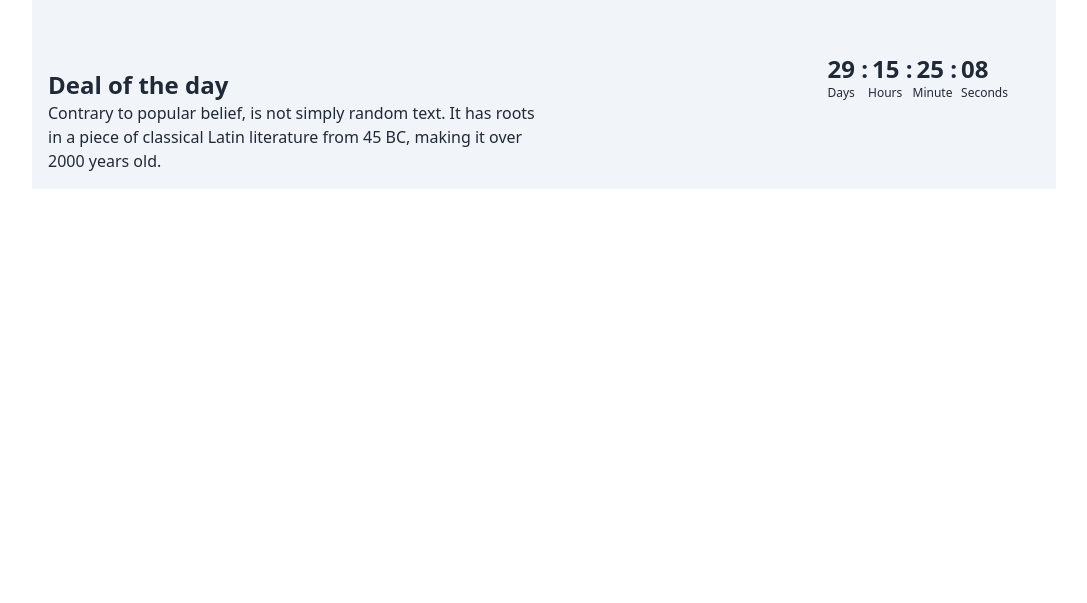
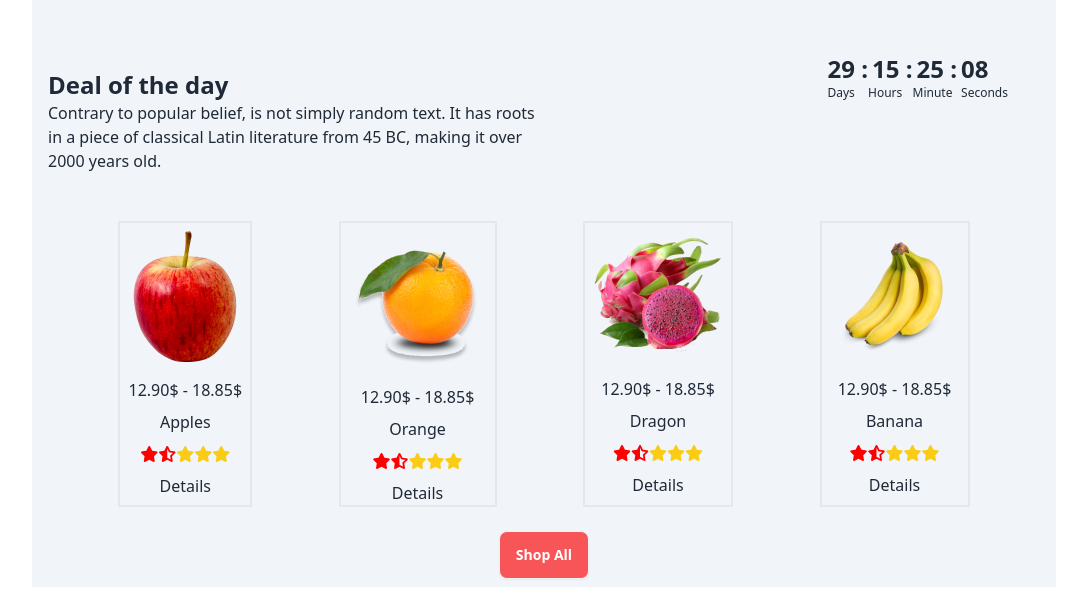
Before and after one commit to A01711575013/Fruit-web-home, a plain HTML site: page index.html in a window 1280 px wide. Shown: the part 579-1182 px from the top of the page, without its empty margins (96-1183 px from the left). Before the commit the page ends 880 px from the top, so only its background shows below. Drawn offline with nearby package versions, Linux system fonts and the light colour scheme.

Commit message:
Deal cart end

```diff
--- a/index.html
+++ b/index.html
@@ -13,6 +13,10 @@
     <link rel="preconnect" href="https://fonts.googleapis.com">
     <link rel="preconnect" href="https://fonts.gstatic.com" crossorigin>
     <link href="https://fonts.googleapis.com/css2?family=Lato:wght@400;700;900&display=swap" rel="stylesheet">
+    <!-- Font Awasom cdn -->
+    <link rel="stylesheet" href="https://cdnjs.cloudflare.com/ajax/libs/font-awesome/6.5.1/css/all.min.css"
+        integrity="sha512-DTOQO9RWCH3ppGqcWaEA1BIZOC6xxalwEsw9c2QQeAIftl+Vegovlnee1c9QX4TctnWMn13TZye+giMm8e2LwA=="
+        crossorigin="anonymous" referrerpolicy="no-referrer" />
     <style>
         .font-lato {
             font-family: 'Lato', sans-serif;
@@ -99,10 +103,11 @@
 
         </div>
         <!-- Deal of the day -->
-        <div class="flex flex-col md:flex-row justify-between px-4  my-28">
+        <div class="flex flex-col md:flex-row justify-between px-4  mt-28 mb-8">
             <div class="py-4 md:w-2/4">
                 <h1 class="text-2xl font-bold">Deal of the day</h1>
-                <p>Contrary to popular belief, is not simply random text. It has roots  in a  piece of classical  Latin literature from 45 BC, making it over 2000 years old.</p>
+                <p>Contrary to popular belief, is not simply random text. It has roots in a piece of classical Latin
+                    literature from 45 BC, making it over 2000 years old.</p>
             </div>
             <div class="flex pr-8">
                 <div>
@@ -123,6 +128,107 @@
                 </div>
             </div>
         </div>
+        <!-- Deal Cart section -->
+        <div class="flex flex-col md:flex-row justify-evenly">
+            <!-- Apple part -->
+            <div class="text-center border-2 ">
+                <div class="flex justify-center items-center">
+                    <img class="p-2" src="images/fruit6.png" alt="">
+                </div>
+
+                <div>
+                    <h1 class="p-2">
+                        12.90$ - 18.85$
+                    </h1>
+                </div>
+                <div>
+                    <h3>Apples</h3>
+                </div>
+                <div class="flex justify-center p-2">
+                    <div class="text-[red]"><i class="fa-solid fa-star"></i></div>
+                    <div class="text-[red]"><i class="fa-solid fa-star-half-stroke"></i></div>
+                    <div class="text-yellow-400"><i class="fa-solid fa-star"></i></div>
+                    <div class="text-yellow-400"><i class="fa-solid fa-star"></i></div>
+                    <div class="text-yellow-400"><i class="fa-solid fa-star"></i></div>
+                </div>
+                <h1>Details</h1>
+            </div>
+            <!-- Orange part -->
+            <div class="text-center border-2 ">
+                <div class="flex justify-center items-center">
+                    <img class="p-2" src="images/fruit7.png" alt="">
+                </div>
+
+
+                <div>
+                    <h1 class="p-2">
+                        12.90$ - 18.85$
+                    </h1>
+                </div>
+                <div>
+                    <h3>Orange</h3>
+                </div>
+                <div class="flex justify-center p-2">
+                    <div class="text-[red]"><i class="fa-solid fa-star"></i></div>
+                    <div class="text-[red]"><i class="fa-solid fa-star-half-stroke"></i></div>
+                    <div class="text-yellow-400"><i class="fa-solid fa-star"></i></div>
+                    <div class="text-yellow-400"><i class="fa-solid fa-star"></i></div>
+                    <div class="text-yellow-400"><i class="fa-solid fa-star"></i></div>
+                </div>
+                <h1>Details</h1>
+            </div>
+            <!-- Dragon part -->
+            <div class="text-center border-2 ">
+                <div class="flex justify-center items-center">
+                    <img class="p-2" src="images/fruit8.png" alt="">
+                </div>
+
+
+                <div>
+                    <h1 class="p-2">
+                        12.90$ - 18.85$
+                    </h1>
+                </div>
+                <div>
+                    <h3>Dragon</h3>
+                </div>
+                <div class="flex justify-center p-2">
+                    <div class="text-[red]"><i class="fa-solid fa-star"></i></div>
+                    <div class="text-[red]"><i class="fa-solid fa-star-half-stroke"></i></div>
+                    <div class="text-yellow-400"><i class="fa-solid fa-star"></i></div>
+                    <div class="text-yellow-400"><i class="fa-solid fa-star"></i></div>
+                    <div class="text-yellow-400"><i class="fa-solid fa-star"></i></div>
+                </div>
+                <h1>Details</h1>
+            </div>
+            <!-- Banana Part -->
+            <div class="text-center border-2 ">
+                <div class="flex justify-center items-center">
+                    <img class="p-2" src="images/fruit9.png" alt="">
+                </div>
+
+
+                <div>
+                    <h1 class="p-2">
+                        12.90$ - 18.85$
+                    </h1>
+                </div>
+                <div>
+                    <h3>Banana</h3>
+                </div>
+                <div class="flex justify-center p-2">
+                    <div class="text-[red]"><i class="fa-solid fa-star"></i></div>
+                    <div class="text-[red]"><i class="fa-solid fa-star-half-stroke"></i></div>
+                    <div class="text-yellow-400"><i class="fa-solid fa-star"></i></div>
+                    <div class="text-yellow-400"><i class="fa-solid fa-star"></i></div>
+                    <div class="text-yellow-400"><i class="fa-solid fa-star"></i></div>
+                </div>
+                <h1>Details</h1>
+            </div>
+        </div>
+        <div class="text-center my-4 py-2">
+            <button class="btn bg-[#F85559;] text-[white]">Shop All</button>
+        </div>
     </main>
 
 </body>
```
